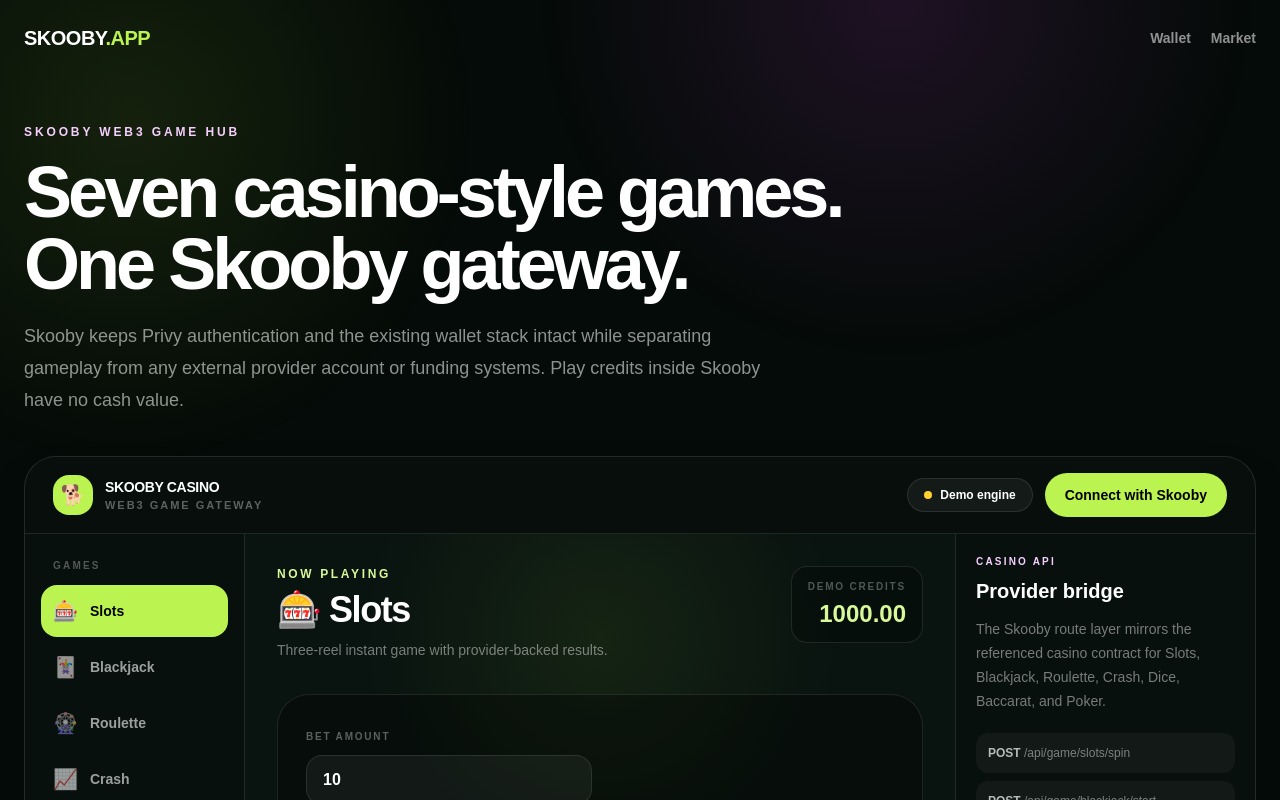
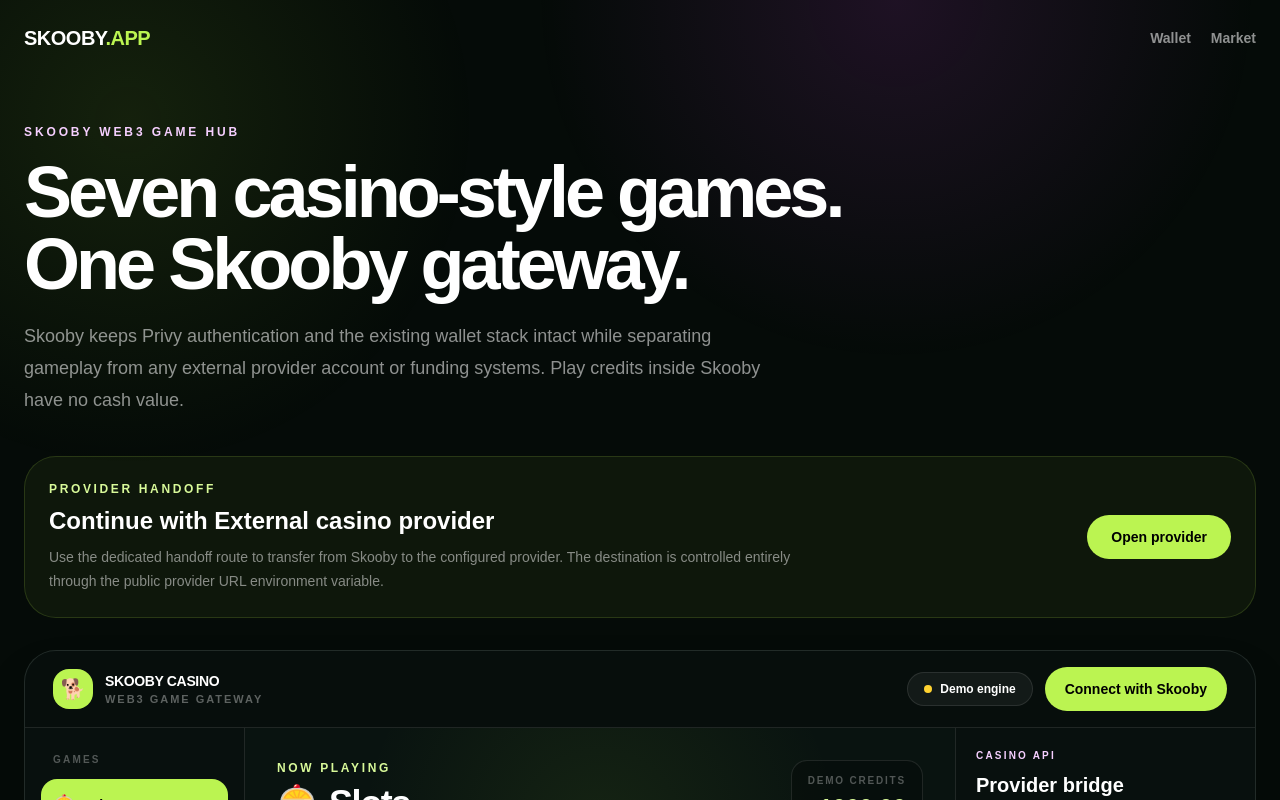
Before and after one commit to Swervegod1/skooby-app, a Next.js app: page /casino in a window 1280 px wide. Shown: the top 800 px of the page. Built offline with nearby package versions, Linux system fonts and the light colour scheme; no server answers; what @privy-io/wagmi, wagmi would draw is missing.

Commit message:
feat(casino): route provider launch through handoff page

```diff
--- a/app/casino/page.tsx
+++ b/app/casino/page.tsx
@@ -8,7 +8,7 @@
 };
 
 export default function CasinoPage() {
-  const providerUrl = process.env.CASINO_PUBLIC_LAUNCH_URL;
+  const providerUrl = process.env.NEXT_PUBLIC_CASINO_PROVIDER_URL;
   const providerName = process.env.CASINO_PROVIDER_NAME || 'External casino provider';
 
   return (
@@ -34,16 +34,14 @@
             <div>
               <p className="text-xs font-black uppercase tracking-[0.22em] text-lime-200">Provider handoff</p>
               <h2 className="mt-2 text-2xl font-black">Continue with {providerName}</h2>
-              <p className="mt-2 max-w-3xl text-sm leading-6 text-white/50">Skooby does not process provider deposits, withdrawals, custody, payouts, or regulated gaming transactions. Those functions, if offered, stay entirely on the provider&apos;s own service and terms.</p>
+              <p className="mt-2 max-w-3xl text-sm leading-6 text-white/50">Use the dedicated handoff route to transfer from Skooby to the configured provider. The destination is controlled entirely through the public provider URL environment variable.</p>
             </div>
-            <a
-              href={providerUrl}
-              target="_blank"
-              rel="noopener noreferrer"
+            <Link
+              href="/casino/provider"
               className="mt-5 inline-flex shrink-0 items-center justify-center rounded-full bg-lime-300 px-6 py-3 text-sm font-black text-black transition hover:bg-lime-200 sm:mt-0"
             >
               Open provider
-            </a>
+            </Link>
           </div>
         ) : null}
 
```
